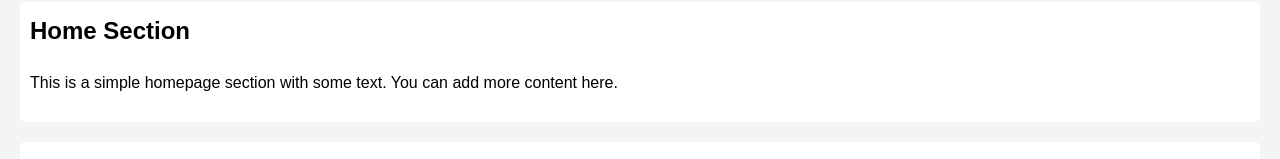
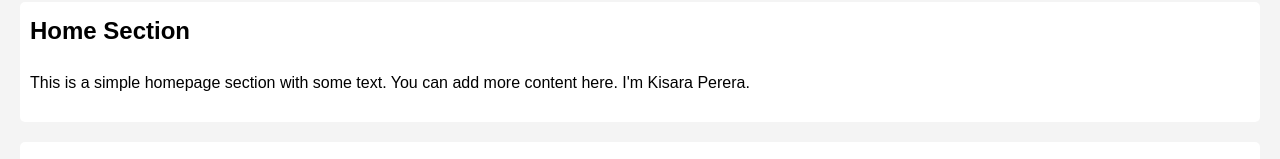
Before and after one commit to kisara312006/my-website, a plain HTML site: page index.html in a window 1280 px wide. Shown: the part 135-294 px from the top of the page. Drawn offline with Linux system fonts and the light colour scheme.

Commit message:
Made a change on the feature branch

```diff
--- a/index.html
+++ b/index.html
@@ -22,7 +22,7 @@
 
     <section id="home">
         <h2>Home Section</h2>
-        <p>This is a simple homepage section with some text. You can add more content here.</p>
+        <p>This is a simple homepage section with some text. You can add more content here. I'm Kisara Perera.</p>
     </section>
 
     <section id="about">
```
